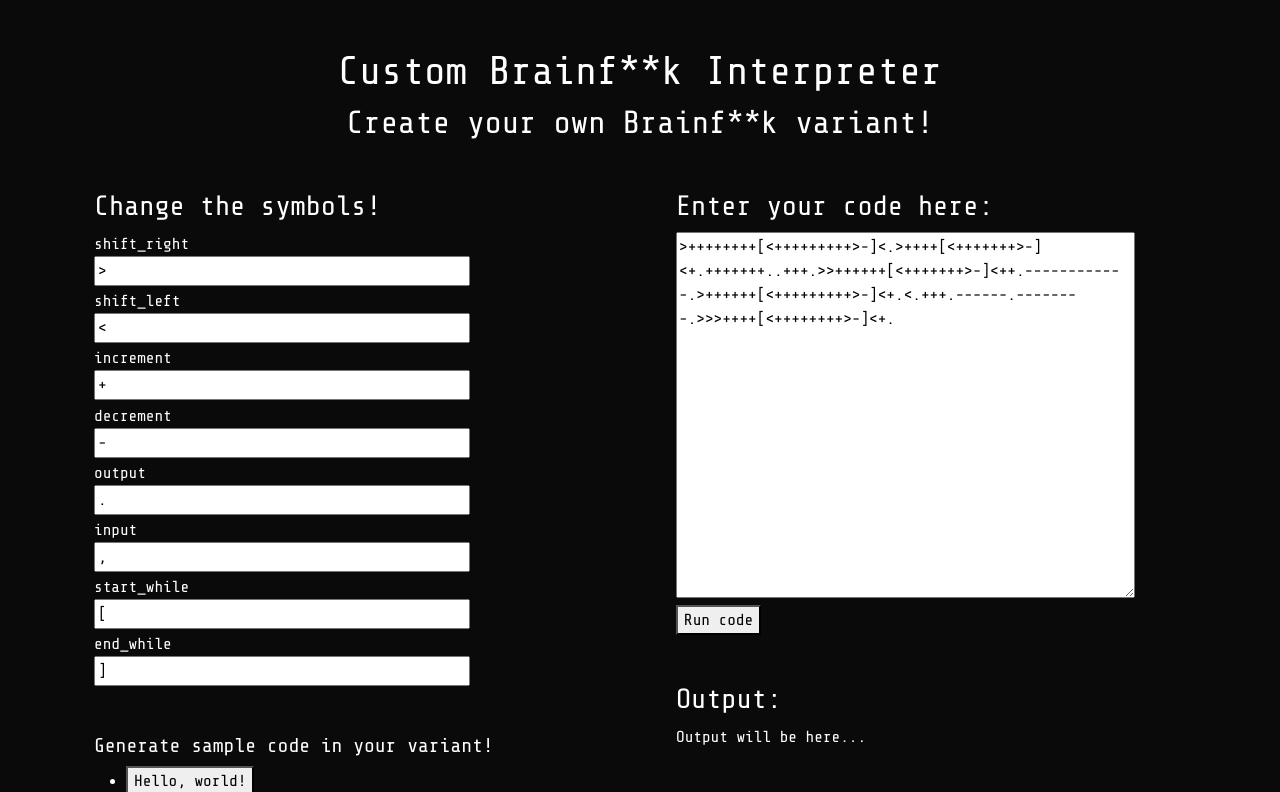
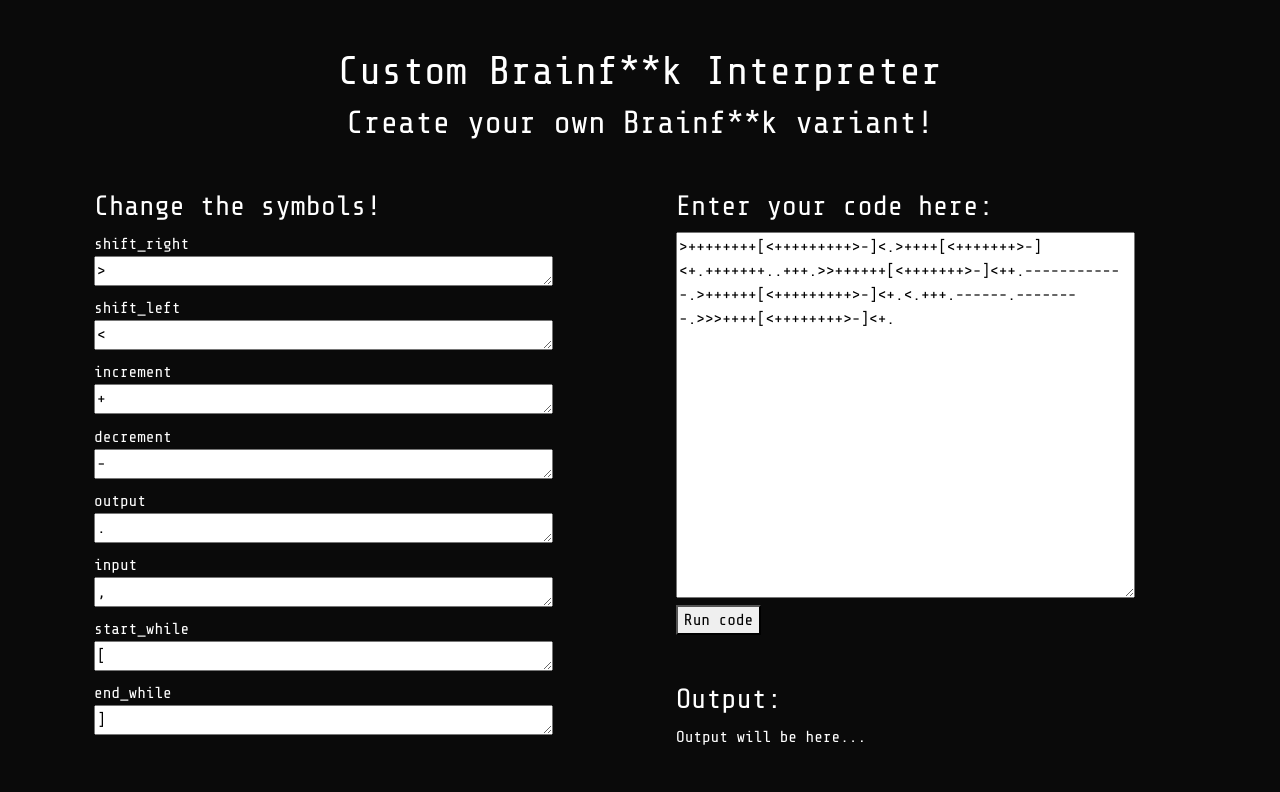
Before and after one commit to brainuser5705/custom-bf-interpreter, a React (Create React App) app: page / in a window 1280 px wide. Shown: the top 792 px of the page. Built offline with nearby package versions, Linux system fonts and the light colour scheme.

Commit message:
swap input for textarea instead

```diff
--- a/src/App.js
+++ b/src/App.js
@@ -79,7 +79,6 @@ function App() {
 
   function loadSampleVariant(variant){
     setSymbols(variant);
-    loadSampleCode(helloWorld);
   }
 
   return (
--- a/src/components/SymbolField.js
+++ b/src/components/SymbolField.js
@@ -28,12 +28,12 @@ function SymbolField(props){
                 data-bs-placement="right"
                 title={symbolDescriptions[symbolName]}
             >{symbolName}</div>
-            <input
-                type="text"
+            <textarea
                 value={symbols[symbolName]}
+                rows={1}
+                columns={40}
                 onChange={e => {
                     let newSymbol = e.target.value;
-
                     if (newSymbol === '' || (Object.values(symbols)).includes(newSymbol)) { // fix replacement bug
                         setInvalid(true);
                     }else{
@@ -43,9 +43,9 @@ function SymbolField(props){
                     }
 
                 }}
-                size="40"
                 className={`align-right ${invalid ? "invalid-symbol-field" : ""}`}
-            />
+
+            ></textarea>
         </div>
     );
 }
```
